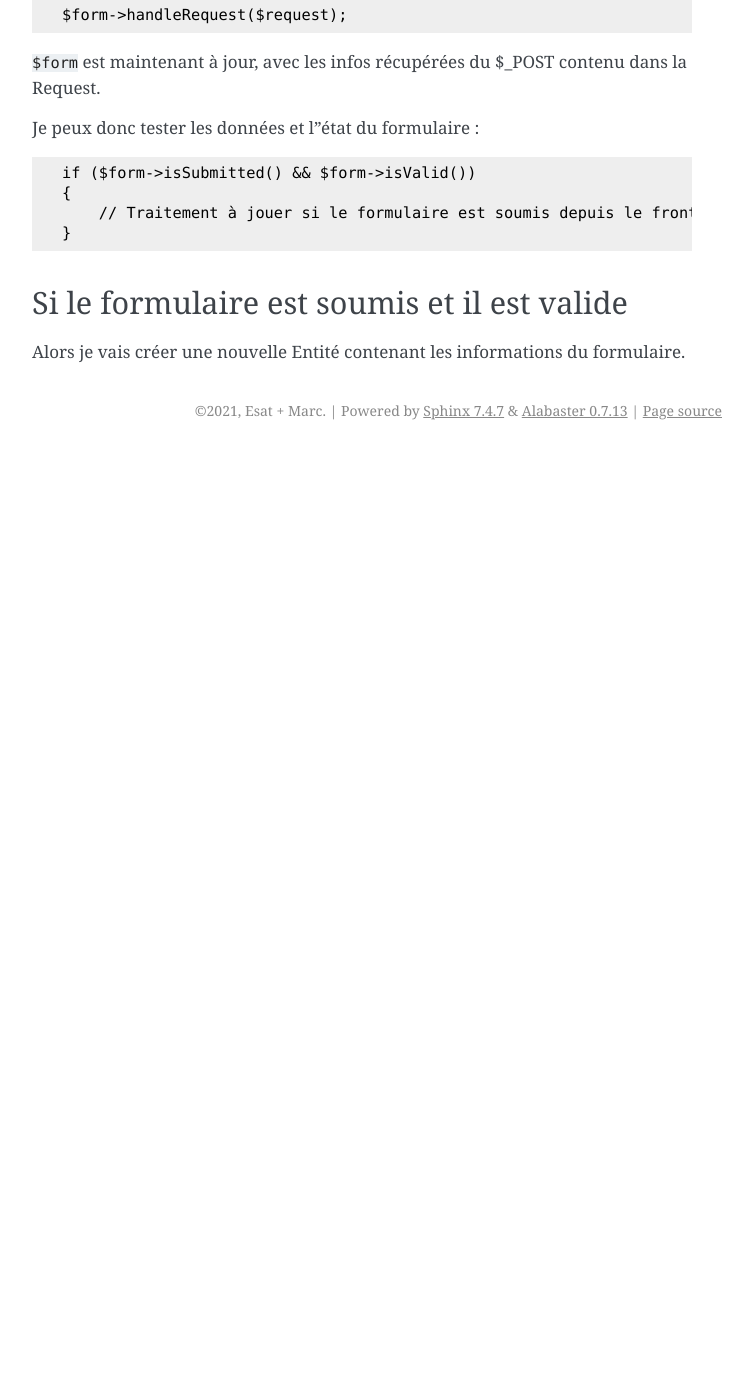
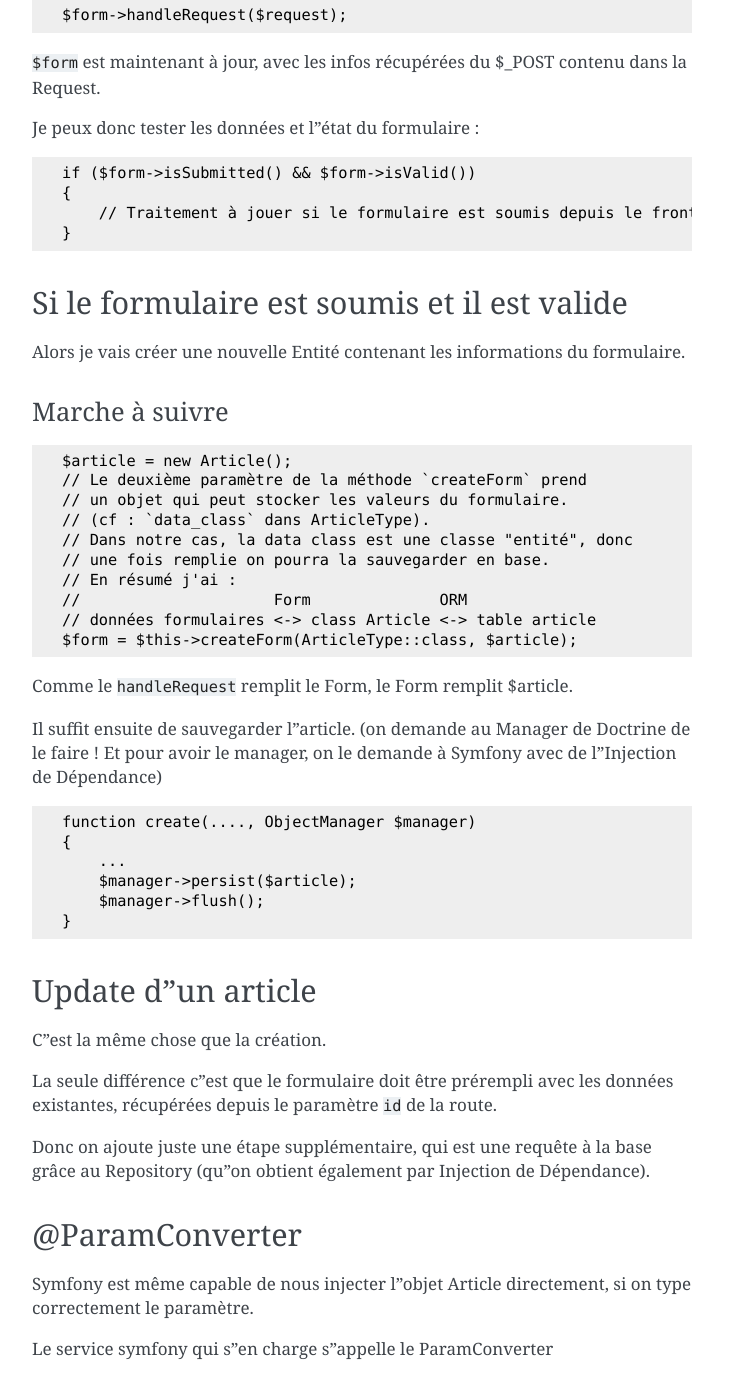
Before and after one commit to dwwm93/2021, a Sphinx documentation site: the page built from docs/cours/2022-03-01_mardi.md, in a window 1280 px wide and 1400 px high, scrolled down 2664 px. Shown: the whole window, without its empty margins (388-1141 px from the left). Built offline with Sphinx 7.4.7, drawn with Linux system fonts in a browser that asks for light colours; pages that are not in the unit, such as notebooks, are missing from menus; before the commit the page ends 3114 px from its top, so only the background shows below that; some of the changed text lies outside the part shown.

Commit message:
cours(symfony): ParamConverter

````diff
--- a/docs/cours/2022-03-01_mardi.md
+++ b/docs/cours/2022-03-01_mardi.md
@@ -20,7 +20,7 @@ En revanche cette classe possède des méthodes qui lui permettent de générer
 
 #### MonEntitéType
 
-Le nom de la classe recommandé est "EntitéType" (si mon entité est Article, alors `ArticleType`). C'est fait de telle sorte que "théoriquement parlant", on un nouveau `type`d'`input` qui serait le type `article`.
+Le nom de la classe recommandé est "EntitéType" (si mon entité est Article, alors `ArticleType`). C'est fait de telle sorte que "théoriquement parlant", on un nouveau `type` d'`input` qui serait le type `article`.
 
 Dans les faits, ce sera juste un assemblage de plusieurs inputs : ceux dont Article a besoin.
 
@@ -119,3 +119,45 @@ if ($form->isSubmitted() && $form->isValid())
 ### Si le formulaire est soumis et il est valide
 
 Alors je vais créer une nouvelle Entité contenant les informations du formulaire.
+
+#### Marche à suivre
+
+```php
+$article = new Article();
+// Le deuxième paramètre de la méthode `createForm` prend
+// un objet qui peut stocker les valeurs du formulaire.
+// (cf : `data_class` dans ArticleType).
+// Dans notre cas, la data class est une classe "entité", donc
+// une fois remplie on pourra la sauvegarder en base.
+// En résumé j'ai :
+//                     Form              ORM
+// données formulaires <-> class Article <-> table article
+$form = $this->createForm(ArticleType::class, $article);
+```
+
+Comme le `handleRequest` remplit le Form, le Form remplit $article.
+
+Il suffit ensuite de sauvegarder l'article. (on demande au Manager de Doctrine de le faire ! Et pour avoir le manager, on le demande à Symfony avec de l'Injection de Dépendance)
+
+```php
+function create(...., ObjectManager $manager)
+{
+    ...
+    $manager->persist($article);
+    $manager->flush();
+}
+```
+
+### Update d'un article
+
+C'est la même chose que la création.
+
+La seule différence c'est que le formulaire doit être prérempli avec les données existantes, récupérées depuis le paramètre `id` de la route.
+
+Donc on ajoute juste une étape supplémentaire, qui est une requête à la base grâce au Repository (qu'on obtient également par Injection de Dépendance).
+
+### @ParamConverter
+
+Symfony est même capable de nous injecter l'objet Article directement, si on type correctement le paramètre.
+
+Le service symfony qui s'en charge s'appelle le ParamConverter
````
Also changed, not shown: 2 other files.
